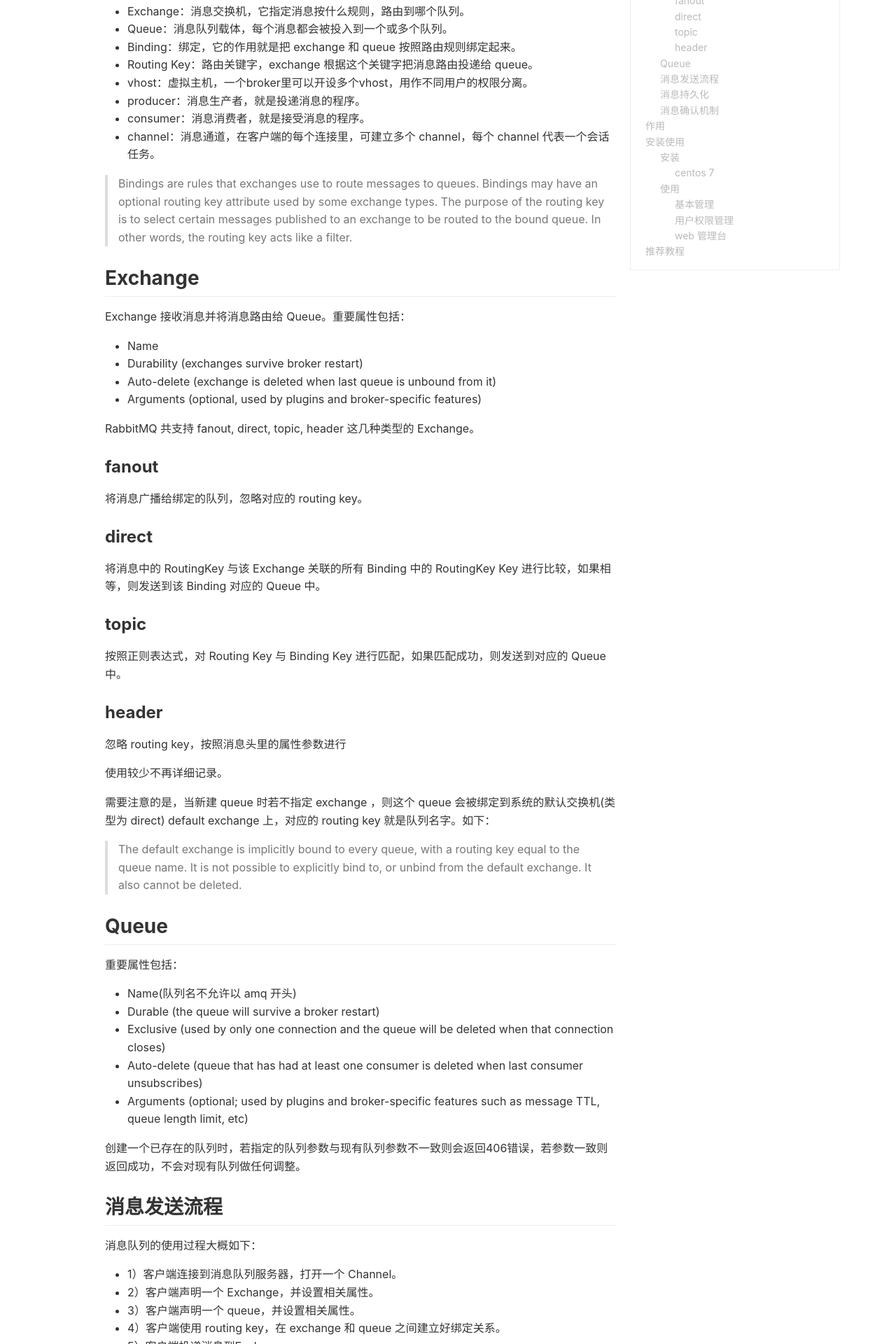
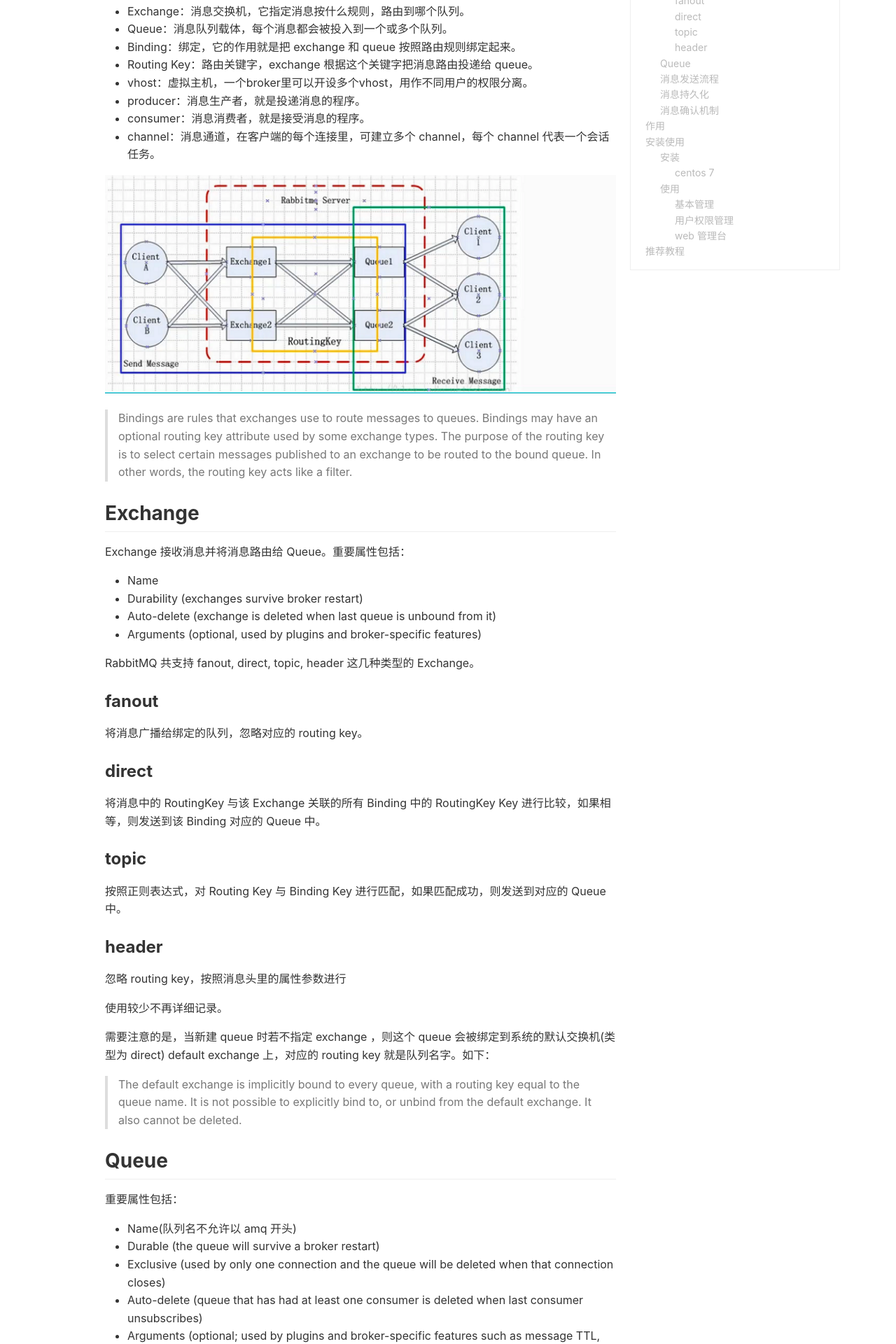
Before and after one commit to stdupanda/stdupanda.github.io, a Jekyll site: the page built from _posts/architect/2018-03-15-rabbitmq.md, in a window 1280 px wide. Shown: the part 488-2408 px from the top of the page at 70% size. Built offline with Jekyll 4.4.1, drawn with Linux system fonts in a browser that asks for light colours; nearby versions of some CDN libraries; comment, search, counter and statistics services are not loaded.

Commit message:
add image desc

```diff
--- a/_posts/architect/2018-03-15-rabbitmq.md
+++ b/_posts/architect/2018-03-15-rabbitmq.md
@@ -23,6 +23,8 @@ RabbitMQ 在互联网架构中发挥了很重要的作用，更是在大型业
 - producer：消息生产者，就是投递消息的程序。
 - consumer：消息消费者，就是接受消息的程序。
 - channel：消息通道，在客户端的每个连接里，可建立多个 channel，每个 channel 代表一个会话任务。
+
+![RabbitMQ组成示意图](https://github.com/stdupanda/stdupanda.github.io/raw/master/images/posts/rabbitmq.png)
 
 > Bindings are rules that exchanges use to route messages to queues. Bindings may have an optional routing key attribute used by some exchange types. The purpose of the routing key is to select certain messages published to an exchange to be routed to the bound queue. In other words, the routing key acts like a filter.
 
```
Also changed, not shown: images/posts/redis_memory.png (added).
